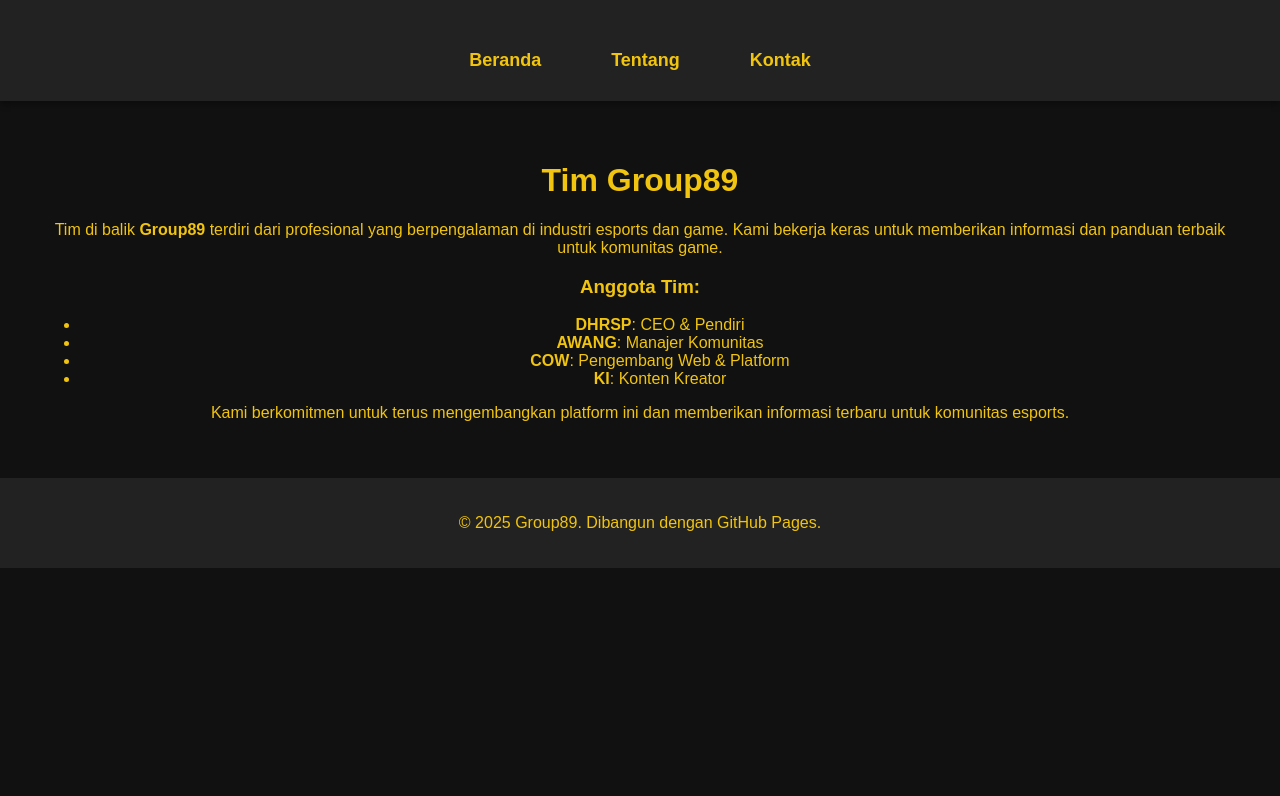
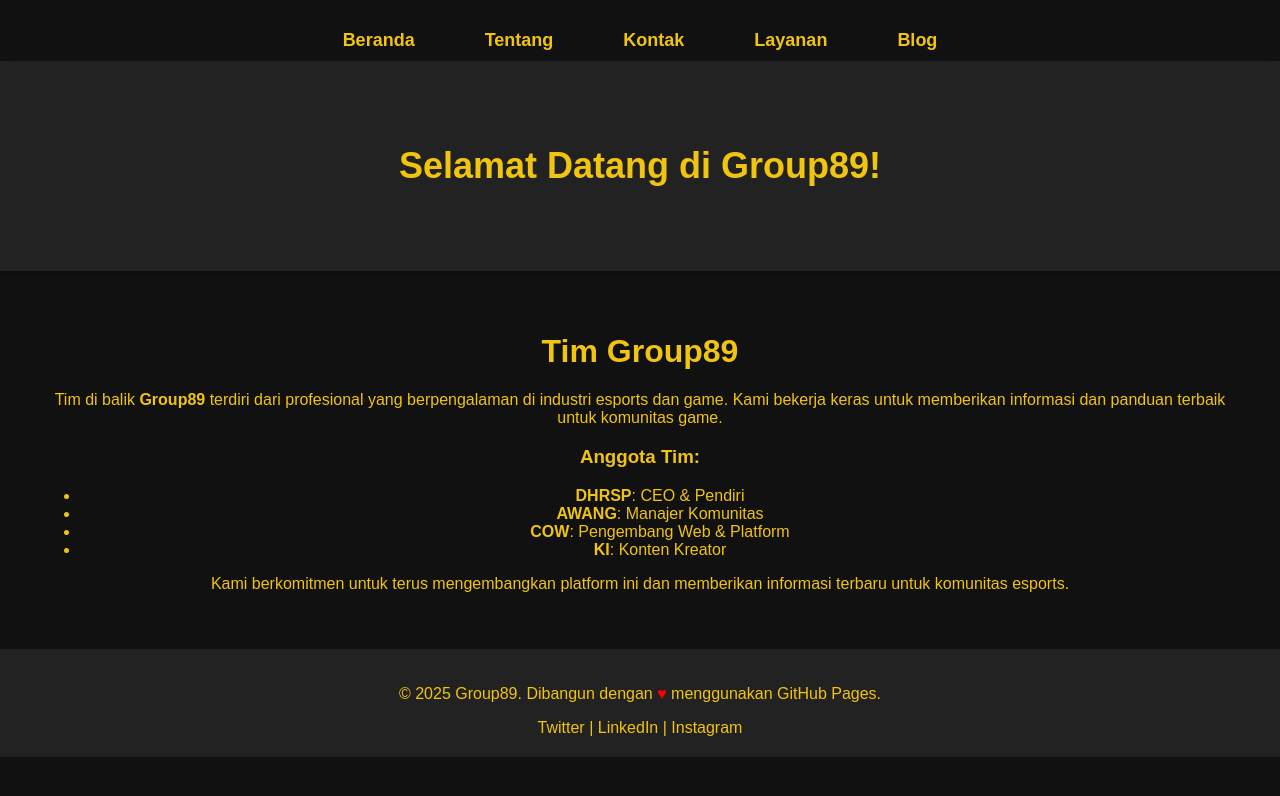
Before and after one commit to vencow9-eng/Group89-Github.io, a Jekyll site: the page built from team.md, in a window 1280 px wide. Shown: the top 796 px of the page. Built offline with Jekyll 4.4.1, drawn with Linux system fonts in a browser that asks for light colours; our own code applies the rules of GitHub Pages for plain Markdown files.

Commit message:
Enhance layout with new navigation and footer
Added additional navigation links and updated footer content.

```diff
--- a/_layouts/default.html
+++ b/_layouts/default.html
@@ -1,24 +1,40 @@
 <!DOCTYPE html>
 <html lang="id">
+
 <head>
     <meta charset="UTF-8">
     <meta name="viewport" content="width=device-width, initial-scale=1.0">
     <title>{{ page.title }}</title>
     <link rel="stylesheet" href="{{ site.baseurl }}/assets/style.css">
 </head>
+
 <body>
-  <header>
     <div class="navbar">
         <a href="{{ site.baseurl }}/">Beranda</a>
         <a href="{{ site.baseurl }}/about">Tentang</a>
         <a href="{{ site.baseurl }}/contact">Kontak</a>
+        <a href="{{ site.baseurl }}/services">Layanan</a>
+        <a href="{{ site.baseurl }}/blog">Blog</a>
+    </div>
+
+    <header>
+        <div class="container">
+            <h1>Selamat Datang di Group89!</h1>
         </div>
     </header>
-  <div class="container">
+
+    <main class="container">
         {{ content }}
+    </main>
+
+    <footer>
+        <p>&copy; 2025 Group89. Dibangun dengan <span style="color:red;">&#9829;</span> menggunakan <a href="https://pages.github.com" target="_blank">GitHub Pages</a>.</p>
+        <div>
+            <a href="https://twitter.com/Group89" target="_blank">Twitter</a> |
+            <a href="https://www.linkedin.com/company/group89" target="_blank">LinkedIn</a> |
+            <a href="https://instagram.com/Group89" target="_blank">Instagram</a>
         </div>
-  <footer>
-    <p>© 2025 Group89. Dibangun dengan GitHub Pages.</p>
     </footer>
 </body>
+
 </html>
```
Lines whose indentation alone changed are shown as unchanged.
